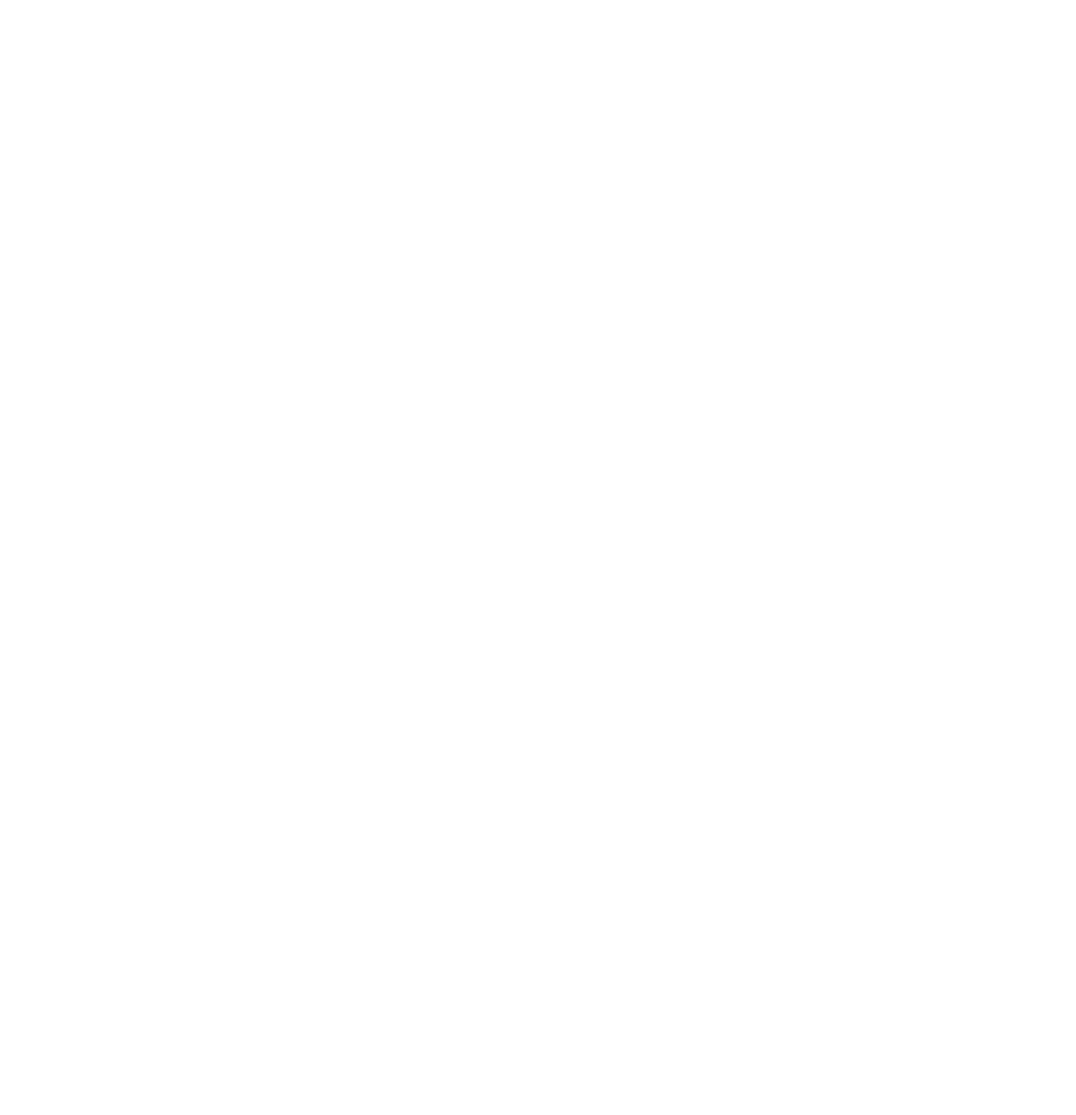
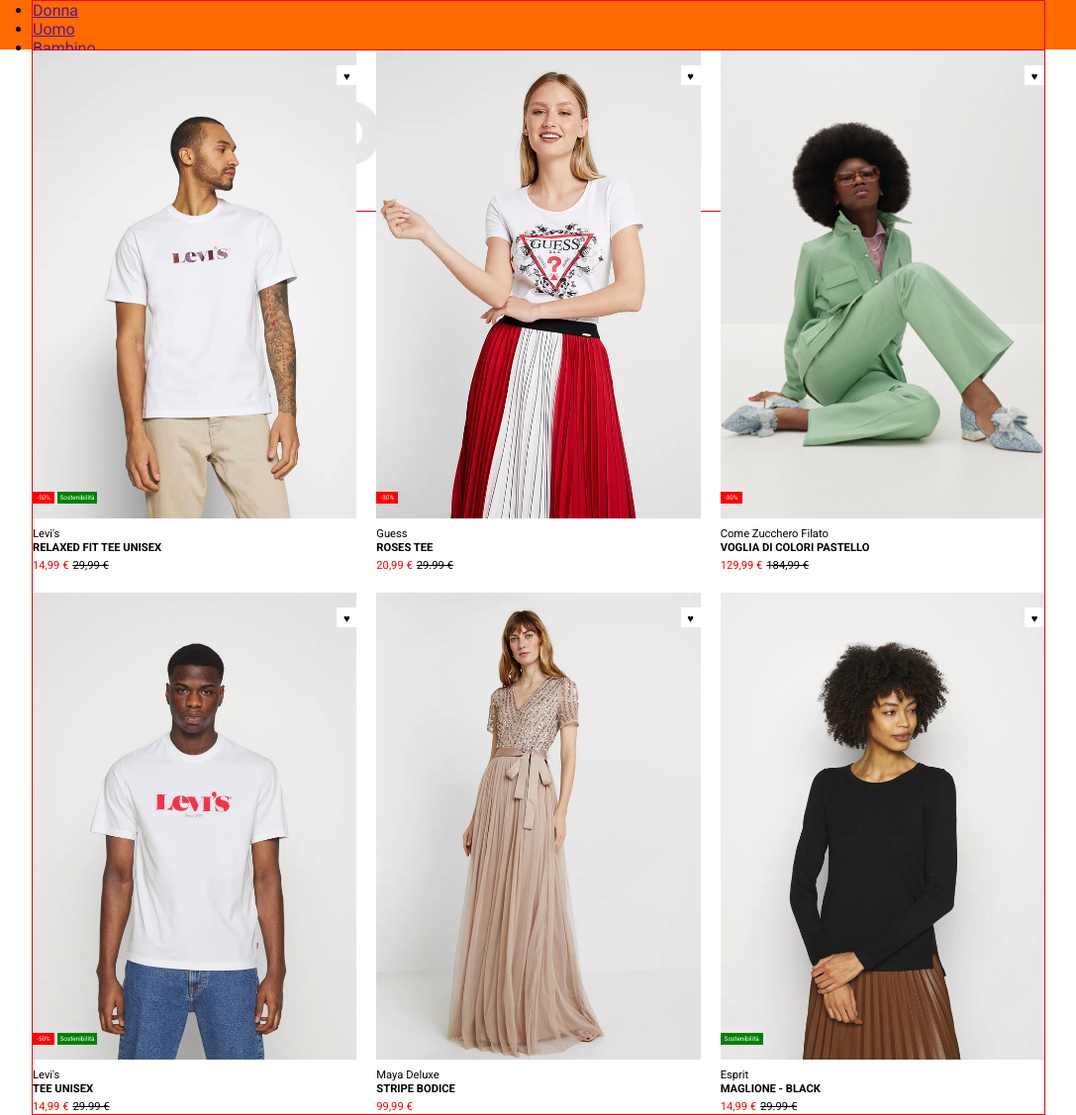
Before and after one commit to marcomazzotti/html-css-boolando, a plain HTML site: page index.html in a window 1280 px wide. Shown: the whole page at 99% size, without its empty margins (96-1183 px from the left). Before the commit the page ends 800 px from the top, so only its background shows below. Drawn offline with Linux system fonts and the light colour scheme.

Commit message:
Add: main

```diff
--- a/css/style.css
+++ b/css/style.css
@@ -4,3 +4,121 @@
   padding: 0;
   box-sizing: border-box;
 }
+
+body{
+  font-family: 'Roboto', sans-serif;
+}
+
+img{
+  max-width: 100%;
+}
+
+/* COMMON */
+.container{
+  width: 80%;
+  max-width: 1100px;
+  margin: 0 auto;
+  border: 1px solid red;
+  /* height: 1100px; */
+}
+
+.flex{
+  display: flex;
+  flex-wrap: wrap;
+  gap: 20px;
+}
+
+.col{
+  width: calc(100% / 3 - (40px / 3));
+  /* border: 1px solid red; */
+  /* height: 300px; */
+}
+
+.card span{
+  font-size: 0.7rem;
+}
+
+.card h6{
+  font-size: 0.7rem
+}
+
+.red{
+  color: red;
+}
+
+.crossed{
+  text-decoration: line-through;
+}
+
+.card{
+  position: relative;
+}
+
+.discount{
+  position:absolute;
+  bottom: 70px;
+  font-size: 0.4rem;
+  background-color: red;
+  height: 12px;
+  width: 22px;
+  text-align: center;
+  line-height: 12px;
+  color: white;
+}
+
+.sostenibilità{
+  position:absolute;
+  bottom: 70px;
+  left: 25px;
+  font-size: 0.4rem;
+  background-color: green;
+  height: 12px;
+  width: 40px;
+  text-align: center;
+  line-height: 12px;
+  color: white;
+}
+
+.sostenibilità-left{
+  position:absolute;
+  bottom: 70px;
+  left: 0;
+  font-size: 0.4rem;
+  background-color: green;
+  height: 12px;
+  width: 43px;
+  text-align: center;
+  line-height: 12px;
+  color: white;
+}
+
+.heart{
+  position: absolute;
+  top: 15px;
+  right: 0;
+  background-color: white;
+  width: 20px;
+  height: 20px;
+  text-align: center;
+  font-size: 0.7rem;
+  line-height: 23px;
+}
+
+.secondary{
+  display: none;
+}
+
+.wrap-images:hover .secondary{
+  display: block;
+  margin-bottom: 4px;
+}
+
+.wrap-images:hover .primary{
+  display: none;
+}
+
+/* HEADER */
+.header{
+  height: 50px;
+  background-color: #fe6900;
+}
--- a/index.html
+++ b/index.html
@@ -1,6 +1,9 @@
 <!DOCTYPE html>
 <html lang="en">
 <head>
+  <link rel="preconnect" href="https://fonts.googleapis.com">
+  <link rel="preconnect" href="https://fonts.gstatic.com" crossorigin>
+  <link href="https://fonts.googleapis.com/css2?family=Roboto:ital,wght@0,100;0,300;0,400;0,500;0,700;0,900;1,100;1,300;1,400;1,500;1,700;1,900&display=swap" rel="stylesheet">
   <link rel="stylesheet" href="css/style.css">
   <meta charset="UTF-8">
   <meta http-equiv="X-UA-Compatible" content="IE=edge">
@@ -10,11 +13,127 @@
 <body>
 
   <!-- header -->
-  <header></header>
+  <header class="header">
+    <div class="nav container">
+      <ul>
+        <li><a href="">Donna</a></li>
+        <li><a href="">Uomo</a></li>
+        <li><a href="">Bambino</a></li>
+      </ul>
+      <div class="logo">
+        <img src="img/boolean-logo.png" alt="">
+      </div>
+      <div class="icons"></div>
+    </div>
+  </header>
   <!-- /header -->
 
   <!-- main -->
-  <main></main>
+  <main>
+    <div class="container">
+      <div class="flex">
+        <div class="col">
+          <div class="card">
+            <div class="wrap-images">
+              <img class="primary" src="img/1.webp" alt="">
+              <img class="secondary" src="img/1b.webp" alt="">
+            </div>
+              <span>Levi's</span>
+              <h6>RELAXED FIT TEE UNISEX</h6>
+              <span class="red">14,99 €</span>
+              <span class="crossed">29,99 €</span>
+              <div class="discount">-50%</div>
+              <div class="sostenibilità">Sostenibilità</div>
+              <div class="heart">&hearts;</div>
+          </div>
+        </div>
+
+        <div class="col">
+          <div class="card">
+            <div class="wrap-images">
+              <img class="primary" src="img/2.webp" alt="">
+              <img class="secondary" src="img/2b.webp" alt="">
+            </div>
+            <div class="text">
+              <span>Guess</span>
+              <h6>ROSES TEE</h6>
+              <span class="red">20,99 €</span>
+              <span class="crossed">29.99 €</span>
+            </div>
+              <div class="discount">-30%</div>
+              <div class="heart">&hearts;</div>
+          </div>
+        </div>
+
+        <div class="col">
+          <div class="card">
+            <div class="wrap-images">
+              <img class="primary" src="img/3.webp" alt="">
+              <img class="secondary" src="img/3b.webp" alt="">
+            </div>
+            <div class="text">
+              <span>Come Zucchero Filato</span>
+              <h6>VOGLIA DI COLORI PASTELLO</h6>
+              <span class="red">129,99 €</span>
+              <span class="crossed">184,99 €</span>
+            </div>
+              <div class="discount">-30%</div>
+              <div class="heart">&hearts;</div>
+          </div>
+        </div>
+
+        <div class="col">
+          <div class="card">
+            <div class="wrap-images">
+              <img class="primary" src="img/4.webp" alt="">
+              <img class="secondary" src="img/4b.webp" alt="">
+            </div>
+            <div class="text">
+              <span>Levi's</span>
+              <h6>TEE UNISEX</h6>
+              <span class="red">14,99 €</span>
+              <span class="crossed">29.99 €</span>
+            </div>
+              <div class="discount">-50%</div>
+              <div class="sostenibilità">Sostenibilità</div>
+              <div class="heart">&hearts;</div>
+          </div>
+        </div>
+
+        <div class="col">
+          <div class="card">
+            <div class="wrap-images">
+              <img class="primary" src="img/5.webp" alt="">
+              <img class="secondary" src="img/5b.webp" alt="">
+            </div>
+            <div class="text">
+              <span>Maya Deluxe</span>
+              <h6>STRIPE BODICE</h6>
+              <span class="red">99,99 €</span>
+            </div>
+              <div class="heart">&hearts;</div>
+          </div>
+        </div>
+
+        <div class="col">
+          <div class="card">
+            <div class="wrap-images">
+              <img class="primary" src="img/6.webp" alt="">
+              <img class="secondary" src="img/6b.webp" alt="">
+            </div>
+            <div class="text">
+              <span>Esprit</span>
+              <h6>MAGLIONE - BLACK</h6>
+              <span class="red">14,99 €</span>
+              <span class="crossed">29.99 €</span>
+            </div>
+              <div class="sostenibilità-left">Sostenibilità</div>
+              <div class="heart">&hearts;</div>
+          </div>
+        </div>
+      </div>
+    </div>
+  </main>
   <!-- /main -->
 
   <!-- footer -->
```
